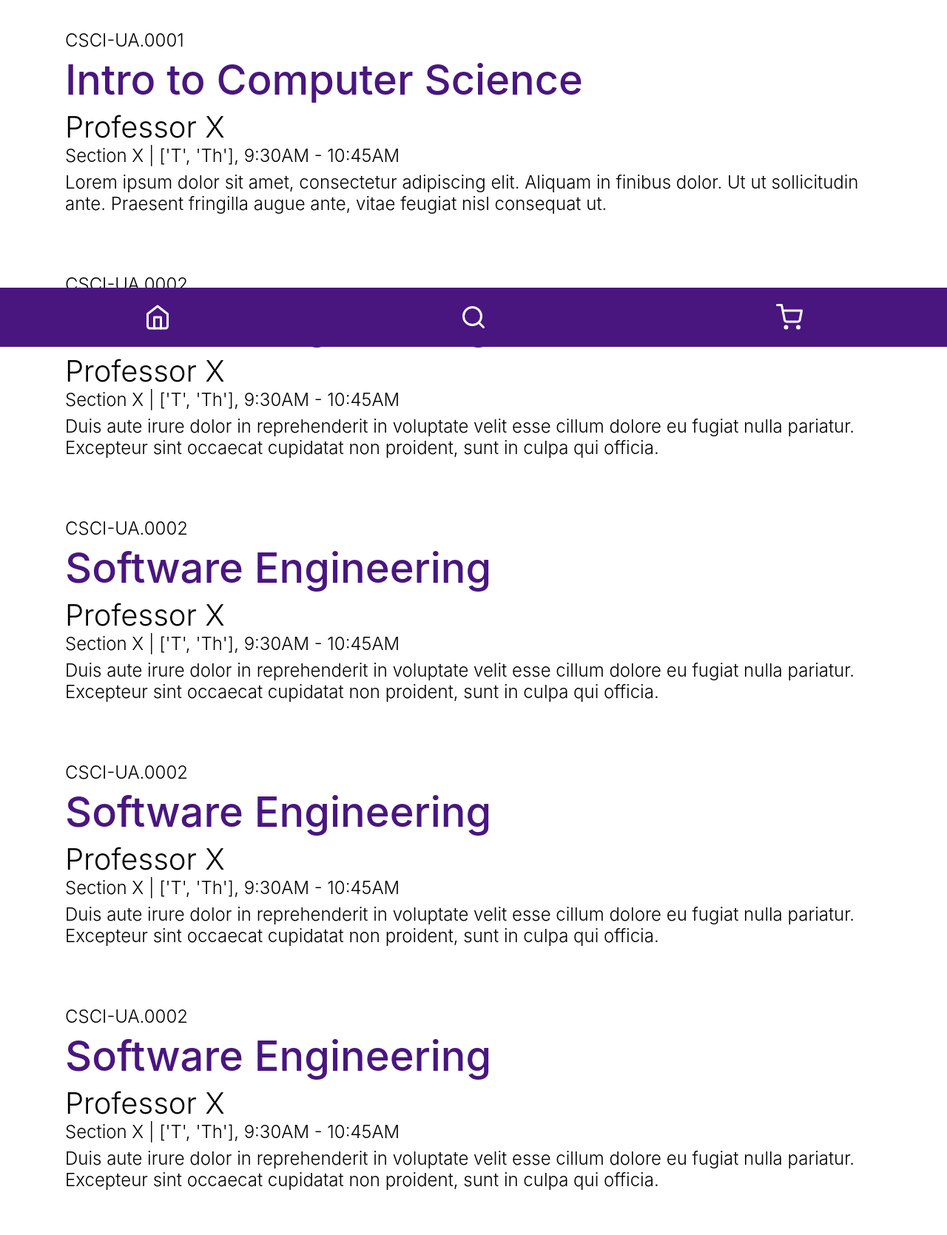
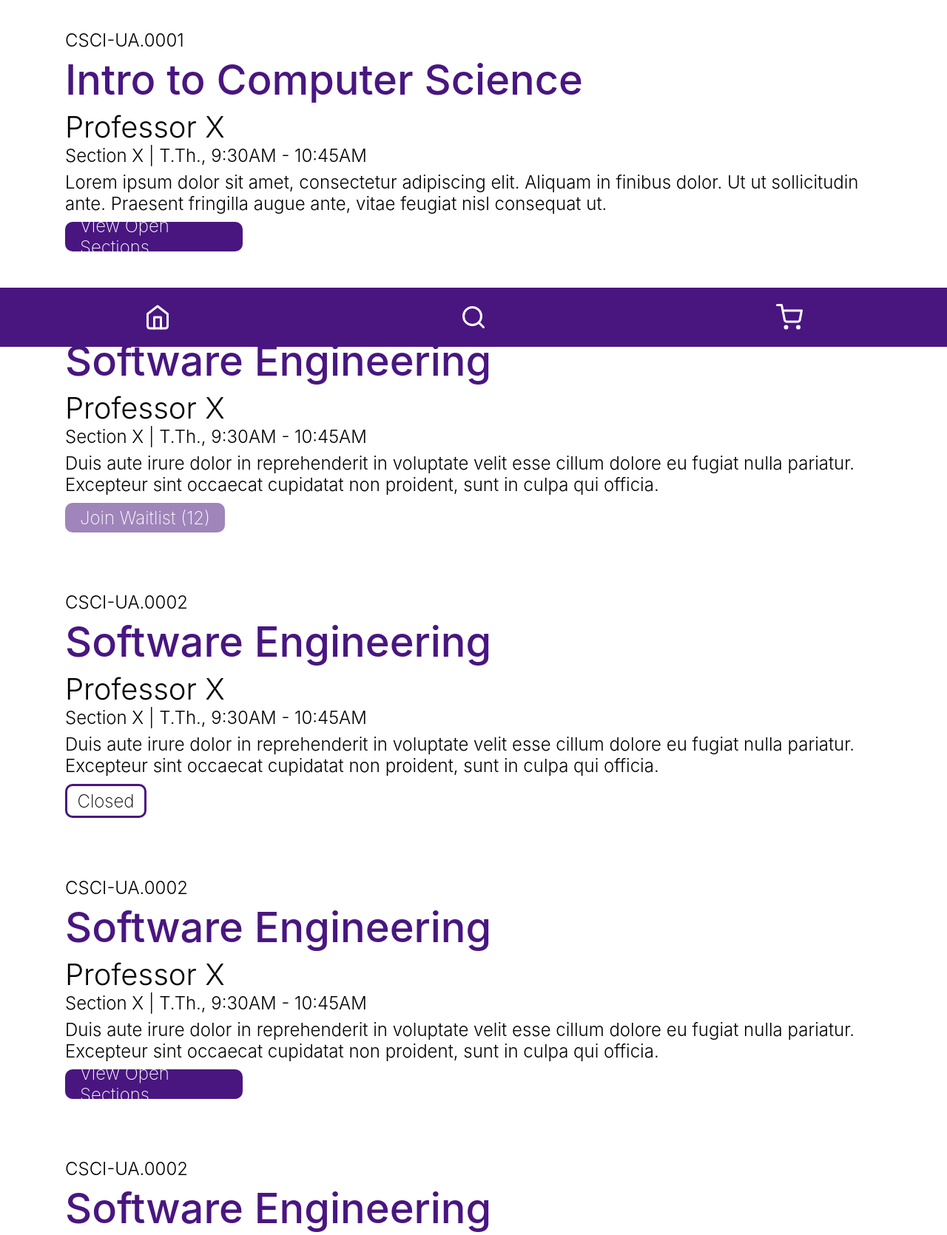
Before and after one commit to software-students-fall2022/web-app-exercise-team-4-1, a Flask app: page /courses in a window 1280 px wide. Shown: the part 331-2001 px from the top of the page at 74% size. Run offline with Flask 2, Linux system fonts and the light colour scheme.

Commit message:
Add buttons to course search

```diff
--- a/flask-server/routes/views.py
+++ b/flask-server/routes/views.py
@@ -14,12 +14,12 @@ def course_view(mongoid):
 @app_blueprint.route('/courses')
 def course_search_view():
     docs = [
-            {"code": "CSCI-UA.0001", "section": "X", "date": {"days": ["T", "Th"], "start_time": "9:30AM", "end_time": "10:45AM"}, "name": 'Intro to Computer Science', 'professor': 'X', 'description': 'Lorem ipsum dolor sit amet, consectetur adipiscing elit. Aliquam in finibus dolor. Ut ut sollicitudin ante. Praesent fringilla augue ante, vitae feugiat nisl consequat ut.'},
-            {"code": "CSCI-UA.0002", "section": "X", "date": {"days": ["T", "Th"], "start_time": "9:30AM", "end_time": "10:45AM"}, "name": 'Software Engineering', 'professor': 'X', 'description': 'Duis aute irure dolor in reprehenderit in voluptate velit esse cillum dolore eu fugiat nulla pariatur. Excepteur sint occaecat cupidatat non proident, sunt in culpa qui officia.'},
-            {"code": "CSCI-UA.0002", "section": "X", "date": {"days": ["T", "Th"], "start_time": "9:30AM", "end_time": "10:45AM"}, "name": 'Software Engineering', 'professor': 'X', 'description': 'Duis aute irure dolor in reprehenderit in voluptate velit esse cillum dolore eu fugiat nulla pariatur. Excepteur sint occaecat cupidatat non proident, sunt in culpa qui officia.'},
-            {"code": "CSCI-UA.0002", "section": "X", "date": {"days": ["T", "Th"], "start_time": "9:30AM", "end_time": "10:45AM"}, "name": 'Software Engineering', 'professor': 'X', 'description': 'Duis aute irure dolor in reprehenderit in voluptate velit esse cillum dolore eu fugiat nulla pariatur. Excepteur sint occaecat cupidatat non proident, sunt in culpa qui officia.'},
-            {"code": "CSCI-UA.0002", "section": "X", "date": {"days": ["T", "Th"], "start_time": "9:30AM", "end_time": "10:45AM"}, "name": 'Software Engineering', 'professor': 'X', 'description': 'Duis aute irure dolor in reprehenderit in voluptate velit esse cillum dolore eu fugiat nulla pariatur. Excepteur sint occaecat cupidatat non proident, sunt in culpa qui officia.'},
-            {"code": "CSCI-UA.0002", "section": "X", "date": {"days": ["T", "Th"], "start_time": "9:30AM", "end_time": "10:45AM"}, "name": 'Software Engineering', 'professor': 'X', 'description': 'Duis aute irure dolor in reprehenderit in voluptate velit esse cillum dolore eu fugiat nulla pariatur. Excepteur sint occaecat cupidatat non proident, sunt in culpa qui officia.'},
-            {"code": "CSCI-UA.0002", "section": "X", "date": {"days": ["T", "Th"], "start_time": "9:30AM", "end_time": "10:45AM"}, "name": 'Software Engineering', 'professor': 'X', 'description': 'Duis aute irure dolor in reprehenderit in voluptate velit esse cillum dolore eu fugiat nulla pariatur. Excepteur sint occaecat cupidatat non proident, sunt in culpa qui officia.'}
+            {"_id": 1, "status": "open", "code": "CSCI-UA.0001", "section": "X", "date": {"days": ["T", "Th"], "start_time": "9:30AM", "end_time": "10:45AM"}, "name": 'Intro to Computer Science', 'professor': 'X', 'description': 'Lorem ipsum dolor sit amet, consectetur adipiscing elit. Aliquam in finibus dolor. Ut ut sollicitudin ante. Praesent fringilla augue ante, vitae feugiat nisl consequat ut.'},
+            {"_id": 2, "waitlist_count": 12, "status": "waitlist","code": "CSCI-UA.0002", "section": "X", "date": {"days": ["T", "Th"], "start_time": "9:30AM", "end_time": "10:45AM"}, "name": 'Software Engineering', 'professor': 'X', 'description': 'Duis aute irure dolor in reprehenderit in voluptate velit esse cillum dolore eu fugiat nulla pariatur. Excepteur sint occaecat cupidatat non proident, sunt in culpa qui officia.'},
+            {"_id": 3, "status": "closed","code": "CSCI-UA.0002", "section": "X", "date": {"days": ["T", "Th"], "start_time": "9:30AM", "end_time": "10:45AM"}, "name": 'Software Engineering', 'professor': 'X', 'description': 'Duis aute irure dolor in reprehenderit in voluptate velit esse cillum dolore eu fugiat nulla pariatur. Excepteur sint occaecat cupidatat non proident, sunt in culpa qui officia.'},
+            {"_id": 4, "status": "open","code": "CSCI-UA.0002", "section": "X", "date": {"days": ["T", "Th"], "start_time": "9:30AM", "end_time": "10:45AM"}, "name": 'Software Engineering', 'professor': 'X', 'description': 'Duis aute irure dolor in reprehenderit in voluptate velit esse cillum dolore eu fugiat nulla pariatur. Excepteur sint occaecat cupidatat non proident, sunt in culpa qui officia.'},
+            {"_id": 5, "status": "open","code": "CSCI-UA.0002", "section": "X", "date": {"days": ["T", "Th"], "start_time": "9:30AM", "end_time": "10:45AM"}, "name": 'Software Engineering', 'professor': 'X', 'description': 'Duis aute irure dolor in reprehenderit in voluptate velit esse cillum dolore eu fugiat nulla pariatur. Excepteur sint occaecat cupidatat non proident, sunt in culpa qui officia.'},
+            {"_id": 6, "status": "open","code": "CSCI-UA.0002", "section": "X", "date": {"days": ["T", "Th"], "start_time": "9:30AM", "end_time": "10:45AM"}, "name": 'Software Engineering', 'professor': 'X', 'description': 'Duis aute irure dolor in reprehenderit in voluptate velit esse cillum dolore eu fugiat nulla pariatur. Excepteur sint occaecat cupidatat non proident, sunt in culpa qui officia.'},
+            {"_id": 7, "status": "open","code": "CSCI-UA.0002", "section": "X", "date": {"days": ["T", "Th"], "start_time": "9:30AM", "end_time": "10:45AM"}, "name": 'Software Engineering', 'professor': 'X', 'description': 'Duis aute irure dolor in reprehenderit in voluptate velit esse cillum dolore eu fugiat nulla pariatur. Excepteur sint occaecat cupidatat non proident, sunt in culpa qui officia.'}
         ]
     return render_template('course_search.html', docs=docs)
--- a/flask-server/static/css/style.css
+++ b/flask-server/static/css/style.css
@@ -89,6 +89,65 @@ h1 {
     font-size: 36px;
 }
 
+.course-btn-container {
+    margin-top: 10px;
+}
+
+.open-btn {
+    background: #491680;
+    border-radius: 10px;
+    height: 40px;
+    padding-left: 20px;
+    padding-right: 20px;
+    color: white;
+    border: none;
+
+    display: flex;
+    align-items: center;
+    justify-content: center;
+    width: 200px;
+
+    font-family: 'Inter';
+    font-style: normal;
+    font-weight: 200;
+    font-size: 24px;
+}
+
+.waitlist-btn {
+    background: #9F85BA;
+    border-radius: 10px;
+    height: 40px;
+    padding-left: 20px;
+    padding-right: 20px;
+    color: white;
+    border: none;
+
+    font-family: 'Inter';
+    font-style: normal;
+    font-weight: 200;
+    font-size: 24px;
+}
+
+.closed-btn {
+    background: white;
+    border-radius: 10px;
+    height: 40px;
+    padding-left: 20px;
+    padding-right: 20px;
+    color: black;
+    border: 3px solid #491680;
+
+    display: flex;
+    align-items: center;
+    justify-content: center;
+    width: 64px;
+
+    font-family: 'Inter';
+    font-style: normal;
+    font-weight: 200;
+    font-size: 24px;
+}
+
 .input-box {
     display: flex;
     flex-direction: row;
@@ -125,3 +184,11 @@ p {
     font-size: 24px;
     margin-bottom: 0px;
 }
+
+a:link { text-decoration: none; }
+
+a:visited { text-decoration: none; }
+
+a:hover { text-decoration: none; }
+
+a:active { text-decoration: none; }
--- a/flask-server/templates/_course.html
+++ b/flask-server/templates/_course.html
@@ -8,10 +8,25 @@
     </h3>
     <div>
         <span>
-            Section {{course.section}} | {{course.date.days}}, {{course.date.start_time}} - {{course.date.end_time}}
+            Section {{course.section}} | {% for day in course.date.days%}{{day}}.{%endfor%}, {{course.date.start_time}} - {{course.date.end_time}}
         </span>
     </div>
     <p class="course-description">
         {{course.description}}
     </p>
+    <div class="course-btn-container">
+    {% if course.status == "open" %}
+        <a href="{{url_for('app_blueprint.course_view', mongoid=course._id)}}" class="open-btn">
+            View Open Sections
+        </a>
+    {% elif course.status == "waitlist" %}
+        <form>
+            <input type="button" value="Join Waitlist ({{course.waitlist_count}})" class="waitlist-btn"/>
+        </form>
+    {% elif course.status == "closed" %}
+        <div class="closed-btn">
+            Closed
+        </div>
+    {% endif %}
+    </div>
 </course>
```
